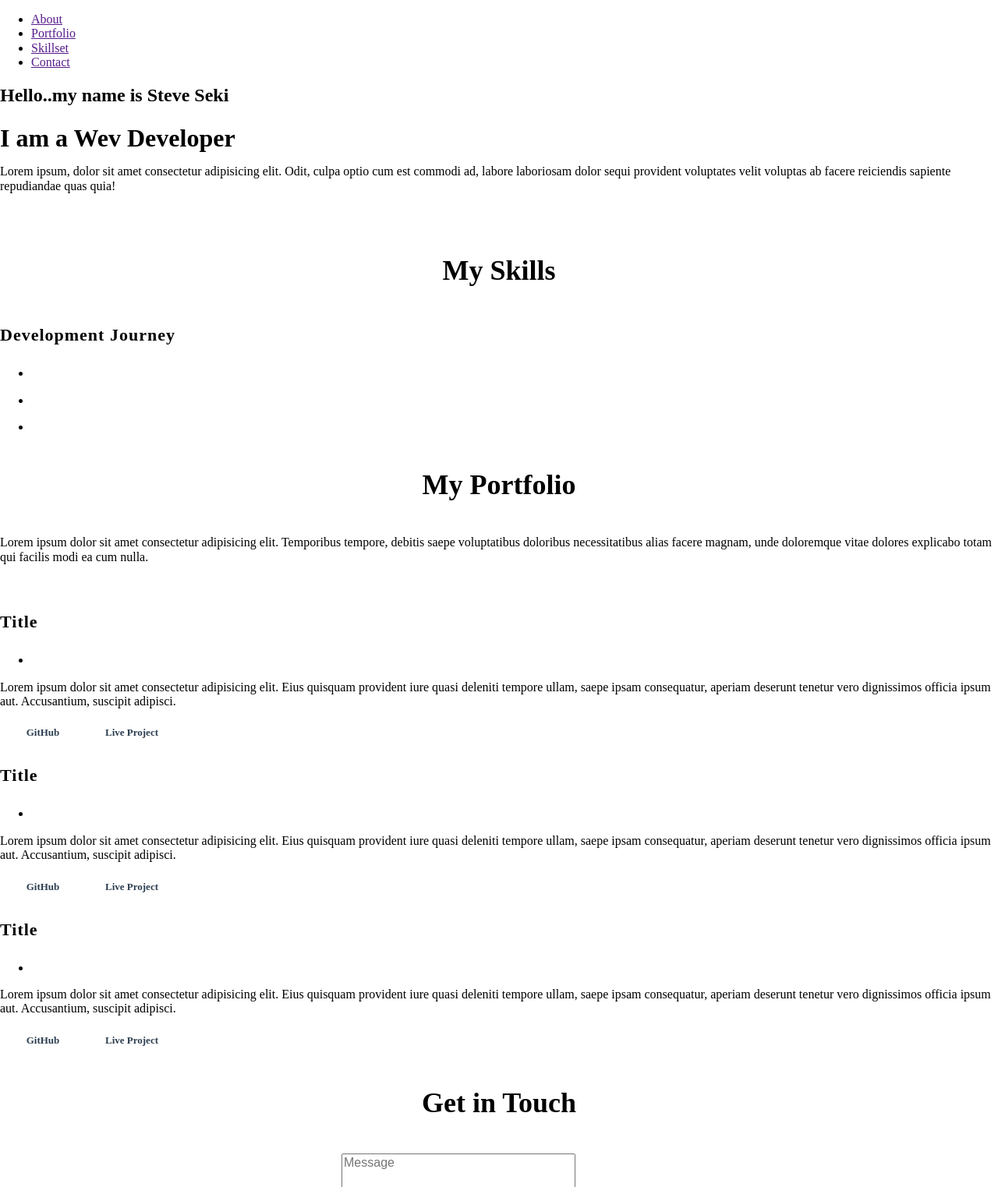
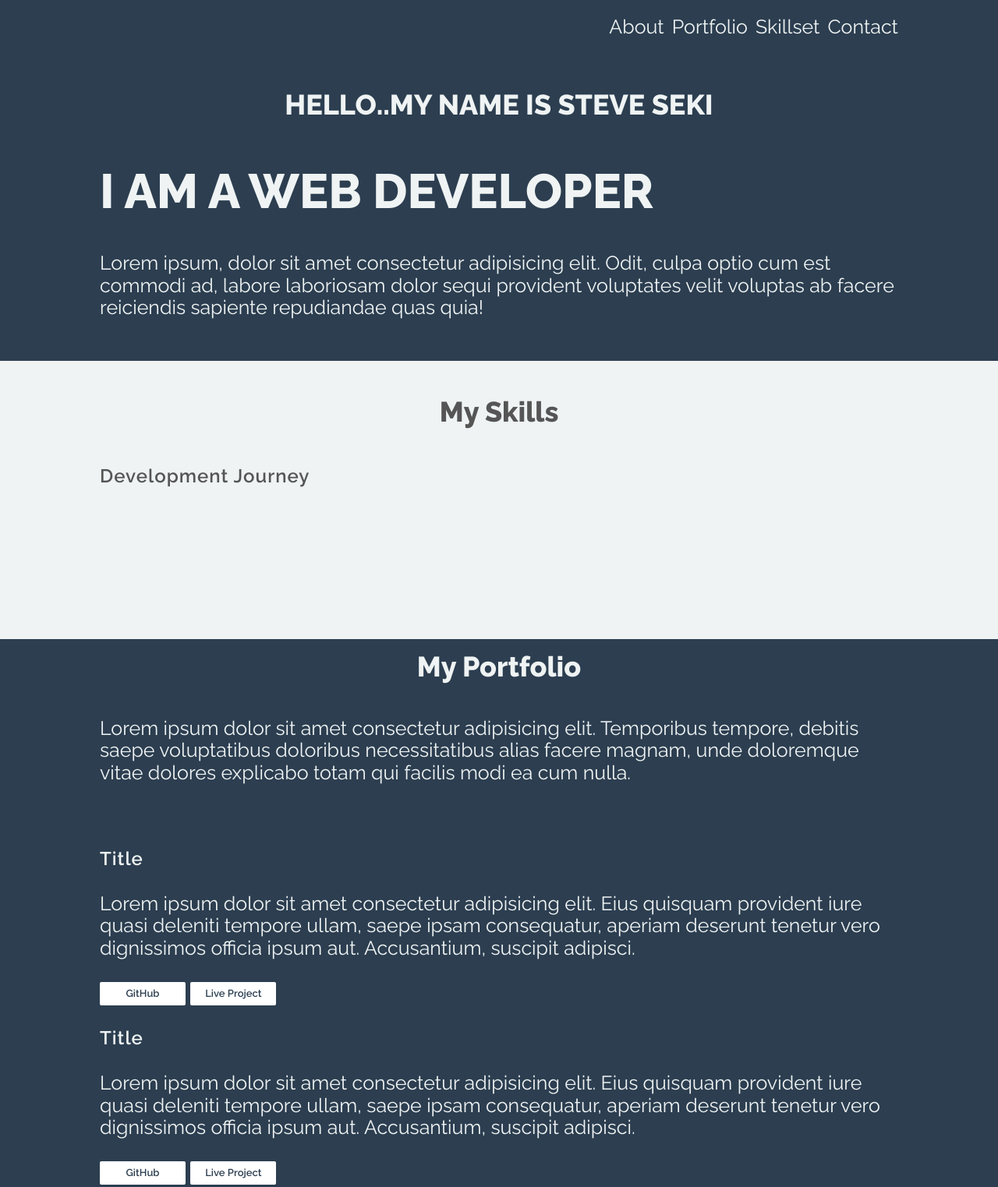
Before and after one commit to tseki88/portfolio-v2, a website: page index.html in a window 1280 px wide. Shown: the top 1523 px of the page at 78% size. Drawn offline with Linux system fonts and the light colour scheme.

Commit message:
base html and started styling

```diff
--- a/index.html
+++ b/index.html
@@ -7,31 +7,31 @@
     <title>Steve Seki - Portfolio</title>
     <link rel="stylesheet" href="./styles/style.css">
 </head>
-<body>
-    <header>
+<body class="section--primary">
+    <header class="section--secondary">
         <div class="wrapper">
-            <nav>
-                <ul class="menuContainer">
-                    <li><a href="">About</a></li>
-                    <li><a href="">Portfolio</a></li>
-                    <li><a href="">Skillset</a></li>
-                    <li><a href="">Contact</a></li>
+            <nav class="nav">
+                <ul class="nav__list">
+                    <li class="nav__item"><a class="nav__link" href="">About</a></li>
+                    <li class="nav__item"><a class="nav__link" href="">Portfolio</a></li>
+                    <li class="nav__item"><a class="nav__link" href="">Skillset</a></li>
+                    <li class="nav__item"><a class="nav__link" href="">Contact</a></li>
                 </ul>
             </nav>
             <h2 class="uppercase">Hello..my name is Steve Seki</h2>
-            <h1 class="uppercase">I am a Wev Developer</h1>
+            <h1 class="uppercase">I am a Web Developer</h1>
             <p>Lorem ipsum, dolor sit amet consectetur adipisicing elit. Odit, culpa optio cum est commodi ad, labore laboriosam dolor sequi provident voluptates velit voluptas ab facere reiciendis sapiente repudiandae quas quia!</p>
-            <div class="headshotImage">
+            <div class="header__image">
                 <img src="" alt="">
             </div>
         </div>
     </header>
-    <section class="skill">
+    <section class="skill section--primary">
         <div class="wrapper">
             <h2>My Skills</h2>
             <h3>Development Journey</h3>
-            <ul class="skillContainer">
-                <li>
+            <ul class="skill__list">
+                <li class="skill__item">
                     <figure>
                         <div>
                             <img src="" alt="">
@@ -58,46 +58,48 @@
             </ul>
         </div>
     </section>
-    <section class="portfolio">
-        <div class="portfolioHeading">
+    <section class="portfolio section--secondary">
+        <div class="wrapper">
+            <div class="portfolio__heading">
                 <h2>My Portfolio</h2>
                 <p>Lorem ipsum dolor sit amet consectetur adipisicing elit. Temporibus tempore, debitis saepe voluptatibus doloribus necessitatibus alias facere magnam, unde doloremque vitae dolores explicabo totam qui facilis modi ea cum nulla.</p>
                 <div>
                     <img src="" alt="">
                 </div>
             </div>
-        <div class="portfolioPiece wrapper">
-            <div class="portfolioPieceDescription">
+            <div class="portfolio__container">
+                <div class="portfolio__item">
+                    <h3 class="porfolio__title">Title</h3>
+                    <ul class="usedLanguage">
+                        <li class="usedLanguageItem"></li>
+                    </ul>
+                    <p>Lorem ipsum dolor sit amet consectetur adipisicing elit. Eius quisquam provident iure quasi deleniti tempore ullam, saepe ipsam consequatur, aperiam deserunt tenetur vero dignissimos officia ipsum aut. Accusantium, suscipit adipisci.</p>
+                    <div class="portfolio__buttonContainer">
+                        <button class="buttonStyle portfolio__button">GitHub</button>
+                        <button class="buttonStyle portfolio__button">Live Project</button>
+                    </div>
+                </div>
+                <div class="portfolio__item">
+                    <h3 class="porfolio__title">Title</h3>
+                    <ul class="usedLanguage">
+                        <li class="usedLanguageItem"></li>
+                    </ul>
+                    <p>Lorem ipsum dolor sit amet consectetur adipisicing elit. Eius quisquam provident iure quasi deleniti tempore ullam, saepe ipsam consequatur, aperiam deserunt tenetur vero dignissimos officia ipsum aut. Accusantium, suscipit adipisci.</p>
+                    <div class="portfolio__buttonContainer">
+                        <button class="buttonStyle portfolio__button">GitHub</button>
+                        <button class="buttonStyle portfolio__button">Live Project</button>
+                    </div>
+                </div>
+                <div class="portfolio__item">
                     <h3>Title</h3>
                     <ul class="usedLanguage">
                         <li class="usedLanguageItem"></li>
                     </ul>
                     <p>Lorem ipsum dolor sit amet consectetur adipisicing elit. Eius quisquam provident iure quasi deleniti tempore ullam, saepe ipsam consequatur, aperiam deserunt tenetur vero dignissimos officia ipsum aut. Accusantium, suscipit adipisci.</p>
-                <div class="portfolioButtonContainer">
-                    <button class="buttonStyle portfolioButton">GitHub</button>
-                    <button class="buttonStyle portfolioButton">Live Project</button>
+                    <div class="portfolio__buttonContainer">
+                        <button class="buttonStyle portfolio__button">GitHub</button>
+                        <button class="buttonStyle portfolio__button">Live Project</button>
                     </div>
-            </div>
-            <div class="portfolioPieceDescription">
-                <h3>Title</h3>
-                <ul class="usedLanguage">
-                    <li class="usedLanguageItem"></li>
-                </ul>
-                <p>Lorem ipsum dolor sit amet consectetur adipisicing elit. Eius quisquam provident iure quasi deleniti tempore ullam, saepe ipsam consequatur, aperiam deserunt tenetur vero dignissimos officia ipsum aut. Accusantium, suscipit adipisci.</p>
-                <div class="portfolioButtonContainer">
-                    <button class="buttonStyle portfolioButton">GitHub</button>
-                    <button class="buttonStyle portfolioButton">Live Project</button>
-                </div>
-            </div>
-            <div class="portfolioPieceDescription">
-                <h3>Title</h3>
-                <ul class="usedLanguage">
-                    <li class="usedLanguageItem"></li>
-                </ul>
-                <p>Lorem ipsum dolor sit amet consectetur adipisicing elit. Eius quisquam provident iure quasi deleniti tempore ullam, saepe ipsam consequatur, aperiam deserunt tenetur vero dignissimos officia ipsum aut. Accusantium, suscipit adipisci.</p>
-                <div class="portfolioButtonContainer">
-                    <button class="buttonStyle portfolioButton">GitHub</button>
-                    <button class="buttonStyle portfolioButton">Live Project</button>
                 </div>
             </div>
         </div>
@@ -106,28 +108,27 @@
         <div class="wrapper">
             <h2>Get in Touch</h2>
         </div>
-        <form action="">
+        <form class="contact__form" action="">
             <label for="name"></label>
             <input type="text" name="name" id="name" placeholder="Full Name" required>
             <label for="email"></label>
             <input type="email" name="email" id="email" placeholder="Email Address" required>
             <label for="message"></label>
             <textarea name="message" id="message" cols="30" rows="10" placeholder="Message" required></textarea>
-            <input type="submit" value="Send Now">
+            <input type="submit" class="buttonStyle form__button" value="Send Now">
         </form>
     </section>
-    <footer>
-        <div class="footerTop">
+    <footer class="section--secondary">
+        <div class="footer__top">
             <div class="wrapper">
-                <ul class="socialContainer">
-                    <li class="socialLink">github</li>
-                    <li class="socialLink">twitter</li>
-                    <li class="socialLink">linkedIn</li>
-                    <li class="socialLink">medium</li>
+                <ul class="social__container">
+                    <li class="social__item"><a class="social__link">github</a></li>
+                    <li class="social__item"><a class="social__link">twitter</a></li>
+                    <li class="social__item"><a class="social__link">linkedIn</a></li>
                 </ul>
             </div>
         </div>
-        <div class="footerBottom">
+        <div class="footer__bottom">
             <div class="wrapper">
                 <small class="uppercase">2019 Steve Seki</small>
             </div>
--- a/styles/partials/base/_base.scss
+++ b/styles/partials/base/_base.scss
@@ -1,6 +1,21 @@
 body {
     margin: 0;
     height: 100vh;
+}
+
+ul {
+    list-style: none;
+    padding: 0;
+    margin: 0;
+}
+
+a {
+    text-decoration: none;
+}
+
+.wrapper {
+    width: 80%;
+    margin: 0 auto;
 }
 
 .mobileHide {
@@ -12,3 +27,15 @@ body {
 .relative {
     position: relative;
 }
+
+.section {
+    &--primary {
+        background-color: $colorSectionPrimaryBackground;
+        color: $colorSectionPrimaryFont;
+    }
+
+    &--secondary {
+        background-color: $colorSectionSecondaryBackground;
+        color: $colorSectionSecondaryFont;
+    }
+}
--- a/styles/partials/base/_colors.scss
+++ b/styles/partials/base/_colors.scss
@@ -12,6 +12,6 @@ $colorPrimary: $colorBlueLight;
 $colorSecondary: $colorBlueNavy;
 
 $colorSectionPrimaryBackground: $colorPrimary;
-$colorSectionPrimaryHeader: $colorGrayDark;
+$colorSectionPrimaryFont: $colorGrayDark;
 $colorSectionSecondaryBackground: $colorSecondary;
 $colorSectionSecondaryFont: $colorPrimary;
--- a/styles/partials/base/_typography.scss
+++ b/styles/partials/base/_typography.scss
@@ -1,19 +1,38 @@
+@import url('https://fonts.googleapis.com/css?family=Raleway:300,400,600,800&display=swap');
 
-section h2 {
-    font-size: 36px;
+html,
+body {
+    font-size: 125%;
+    font-family: 'Raleway', sans-serif;
+}
+
+h1 {
+    font-size: 3.1rem;
+}
+
+h2 {
+    font-size: 1.8rem;
     letter-spacing: 0px;
     line-height: 70px;
-    // color: $colorWhite;
-    font-family: "Raleway";
     font-weight: 800;
     text-align: center;
 }
 
 h3 {
-    font-size: 22px;
+    font-size: 1.2rem;
     letter-spacing: 1px;
     line-height: 36px;
-    // color: $colorWhite;
-    font-family: "Raleway";
     font-weight: 600;
 }
+
+.uppercase {
+    text-transform: uppercase;
+}
+
+.portfolio__button {
+    font-size: 0.65rem;
+}
+
+.form__button {
+    font-size: 0.9rem;
+}
--- a/styles/partials/components/_button.scss
+++ b/styles/partials/components/_button.scss
@@ -3,7 +3,7 @@
     background: none;
 }
 
-.portfolioButton {
+.portfolio__button {
     width: 110px;
     height: 30px;
     color: $colorSecondary;
--- a/styles/partials/layout/_header.scss
+++ /dev/null
@@ -1,47 +0,0 @@
-h1 {
-    margin-bottom: 0;
-}
-
-.status {
-    display: flex;
-    justify-content: space-around;
-    align-items: center;
-
-    @media (max-width: 650px) {
-        justify-content: flex-start;
-
-        p {
-            font-size: 1.8rem;
-            margin-left: 50px;
-        }
-    }
-
-    @media (max-width: 500px) {
-        p {
-            font-size: 1.3rem;
-            margin-left: 15px;
-        }
-    }
-}
-
-.score,
-.hp {
-    margin: 0;
-}
-
-.pause {
-    position: absolute;
-    top: 0;
-    right: 5%;
-    width: 50px;
-    height: 50px;
-    margin: 0;
-    padding: 0;
-    border: 2px solid white;
-    border-radius: 5px;
-
-    i {
-        width: 100%;
-        line-height: 50px;
-    }
-}
--- /dev/null
+++ b/styles/partials/layout/_headerSection.scss
@@ -0,0 +1,3 @@
+// h1 {
+//     margin-bottom: 0;
+// }
--- /dev/null
+++ b/styles/partials/layout/_nav.scss
@@ -0,0 +1,18 @@
+.nav {
+    padding: 20px 0;
+
+    &__list {
+        display: flex;
+        flex-wrap: nowrap;
+        justify-content: flex-end;
+    }
+
+    &__item {
+        margin-left: 10px;
+        color: inherit
+    }
+
+    &__link {
+        color: inherit;
+    }
+}
--- /dev/null
+++ b/styles/partials/layout/_skillSection.scss
@@ -0,0 +1,3 @@
+// .skill {
+
+// }
--- a/styles/partials/main.scss
+++ b/styles/partials/main.scss
@@ -2,13 +2,15 @@
   'abstracts/setup';
 
 @import
-  'base/_colors',
+  'base/colors',
   'base/typography',
   'base/base',
   'base/animations';
 
 @import
-  'layout/header';
+  'layout/headerSection',
+  'layout/nav',
+  'layout/skillSection';
 
 @import
   'components/button';
--- a/styles/style.css
+++ b/styles/style.css
@@ -1,3 +1,4 @@
+@import url("https://fonts.googleapis.com/css?family=Raleway:300,400,600,800&display=swap");
 html {
   line-height: 1.15;
   -ms-text-size-adjust: 100%;
@@ -188,24 +189,51 @@ html {
   clip: rect(0 0 0 0);
   overflow: hidden; }
 
-section h2 {
-  font-size: 36px;
+html,
+body {
+  font-size: 125%;
+  font-family: 'Raleway', sans-serif; }
+
+h1 {
+  font-size: 3.1rem; }
+
+h2 {
+  font-size: 1.8rem;
   letter-spacing: 0px;
   line-height: 70px;
-  font-family: "Raleway";
   font-weight: 800;
   text-align: center; }
 
 h3 {
-  font-size: 22px;
+  font-size: 1.2rem;
   letter-spacing: 1px;
   line-height: 36px;
-  font-family: "Raleway";
   font-weight: 600; }
+
+.uppercase {
+  text-transform: uppercase; }
+
+.portfolio__button {
+  font-size: 0.65rem; }
+
+.form__button {
+  font-size: 0.9rem; }
 
 body {
   margin: 0;
   height: 100vh; }
+
+ul {
+  list-style: none;
+  padding: 0;
+  margin: 0; }
+
+a {
+  text-decoration: none; }
+
+.wrapper {
+  width: 80%;
+  margin: 0 auto; }
 
 @media (max-width: 500px) {
   .mobileHide {
@@ -214,54 +242,36 @@ body {
 .relative {
   position: relative; }
 
-h1 {
-  margin-bottom: 0; }
+.section--primary {
+  background-color: #eff3f3;
+  color: #555555; }
 
-.status {
-  display: -webkit-box;
-  display: -ms-flexbox;
-  display: flex;
-  -ms-flex-pack: distribute;
-      justify-content: space-around;
-  -webkit-box-align: center;
-      -ms-flex-align: center;
-          align-items: center; }
-  @media (max-width: 650px) {
-    .status {
-      -webkit-box-pack: start;
-          -ms-flex-pack: start;
-              justify-content: flex-start; }
-      .status p {
-        font-size: 1.8rem;
-        margin-left: 50px; } }
-  @media (max-width: 500px) {
-    .status p {
-      font-size: 1.3rem;
-      margin-left: 15px; } }
+.section--secondary {
+  background-color: #2c3e50;
+  color: #eff3f3; }
 
-.score,
-.hp {
-  margin: 0; }
-
-.pause {
-  position: absolute;
-  top: 0;
-  right: 5%;
-  width: 50px;
-  height: 50px;
-  margin: 0;
-  padding: 0;
-  border: 2px solid white;
-  border-radius: 5px; }
-  .pause i {
-    width: 100%;
-    line-height: 50px; }
+.nav {
+  padding: 20px 0; }
+  .nav__list {
+    display: -webkit-box;
+    display: -ms-flexbox;
+    display: flex;
+    -ms-flex-wrap: nowrap;
+        flex-wrap: nowrap;
+    -webkit-box-pack: end;
+        -ms-flex-pack: end;
+            justify-content: flex-end; }
+  .nav__item {
+    margin-left: 10px;
+    color: inherit; }
+  .nav__link {
+    color: inherit; }
 
 .buttonStyle {
   border: none;
   background: none; }
 
-.portfolioButton {
+.portfolio__button {
   width: 110px;
   height: 30px;
   color: #2c3e50;
```
Lines whose indentation alone changed are shown as unchanged.
